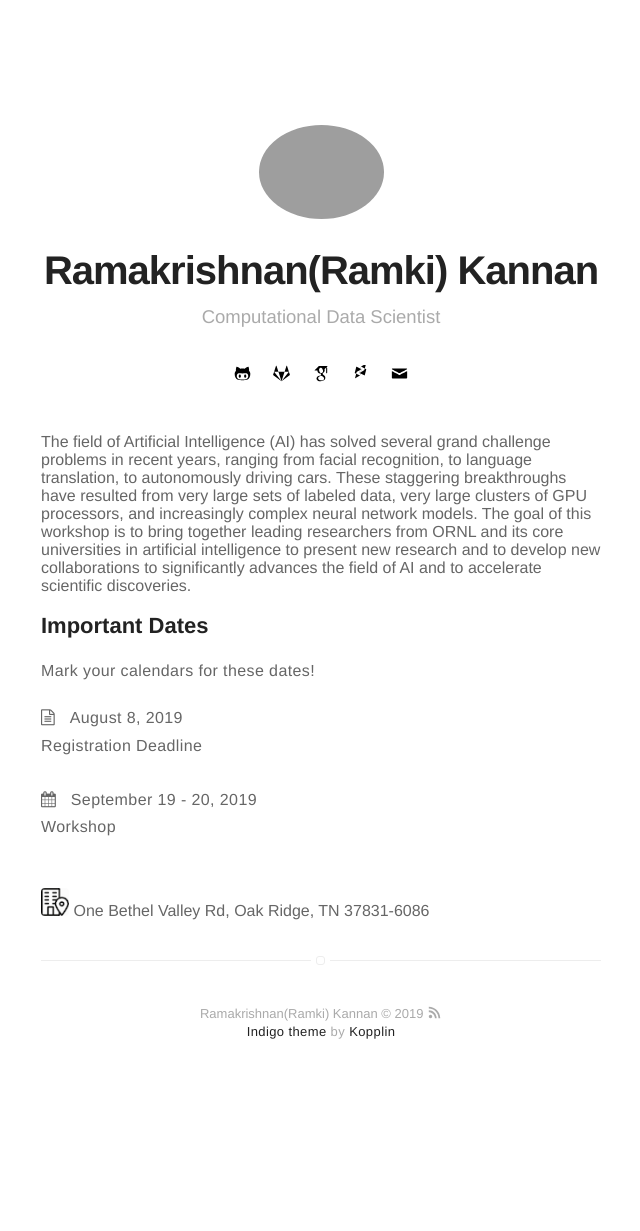
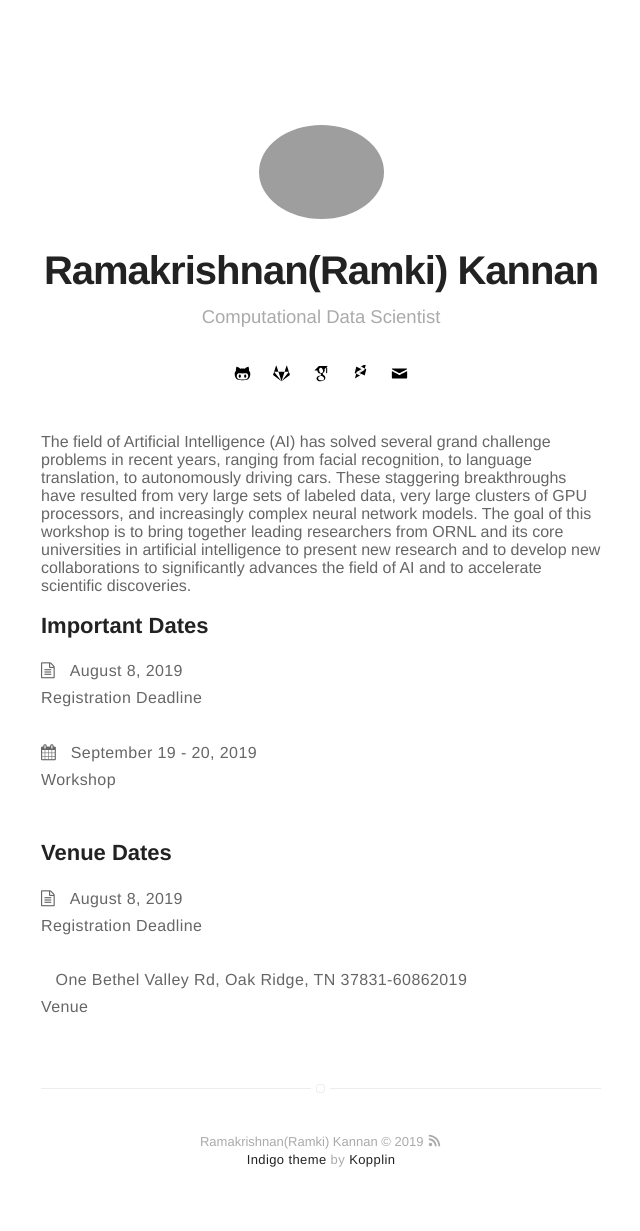
Before and after one commit to ornlcda/ornlaiws2019, a Jekyll site: the page built from index.html, in a window 1280 px wide. Shown: the whole page, without its empty margins (319-959 px from the left). Built offline with Jekyll 4.4.1, drawn with Linux system fonts in a browser that asks for light colours; a style sheet for code colours, icons or effects is not loaded; before the commit the page ends 1103 px from its top, so only the background shows below that.

Commit message:
changing venue details

```diff
--- a/index.html
+++ b/index.html
@@ -13,7 +13,6 @@ problems in recent years, ranging from facial recognition, to language translati
 <div class="row featurette">
 <div class="col-md-7">
   <h2 class="featurette-heading">Important <span class="text-muted">Dates</span></h2>
-  <p class="lead">Mark your calendars for these dates!</p>
 </div>
 <div class="col-md-5">
  <!-- <p>
@@ -34,7 +33,28 @@ problems in recent years, ranging from facial recognition, to language translati
 
 </div>
 
-<a name="Venue"></a>
-<img src="../figs/officeaddress.png" style="width:5%!important;">
-One Bethel Valley Rd,
-Oak Ridge, TN 37831-6086
+<a name="venue"></a>
+<!-- second row -->
+<div class="row featurette">
+<div class="col-md-7">
+  <h2 class="featurette-heading">Venue <span class="text-muted">Dates</span></h2>
+</div>
+<div class="col-md-5">
+ <!-- <p>
+      <font color="red">Updated August 27. ALL DATES ARE FIRM.</font>
+  </p>
+  -->
+  <p class="lead">
+      <!--
+      <i class="fa fa-file-text-o"></i>&nbsp;&nbsp;&nbsp;May 17, 2017<br> Abstract submission<br><br>
+      <i class="fa fa-thumbs-o-up"></i>&nbsp;&nbsp;&nbsp;June 2, 2017<br> Notification of abstract acceptance<br><br>
+      <i class="fa fa-file-text-o"></i>&nbsp;&nbsp;&nbsp;July 31, 2017<br> Full paper submission<br><br>
+      <i class="fa fa-camera"></i>&nbsp;&nbsp;&nbsp;TBD<br> Camera-ready submission of accepted papers<br><br>-->
+      <i class="fa fa-file-text-o"></i>&nbsp;&nbsp;&nbsp;August 8, 2019<br> Registration Deadline<br><br>
+      <i class="fa fa-venue"></i>&nbsp;&nbsp;&nbsp;One Bethel Valley Rd,
+      Oak Ridge, TN 37831-60862019<br>Venue<br><br>
+
+  </p>
+</div>
+
+</div>
```
